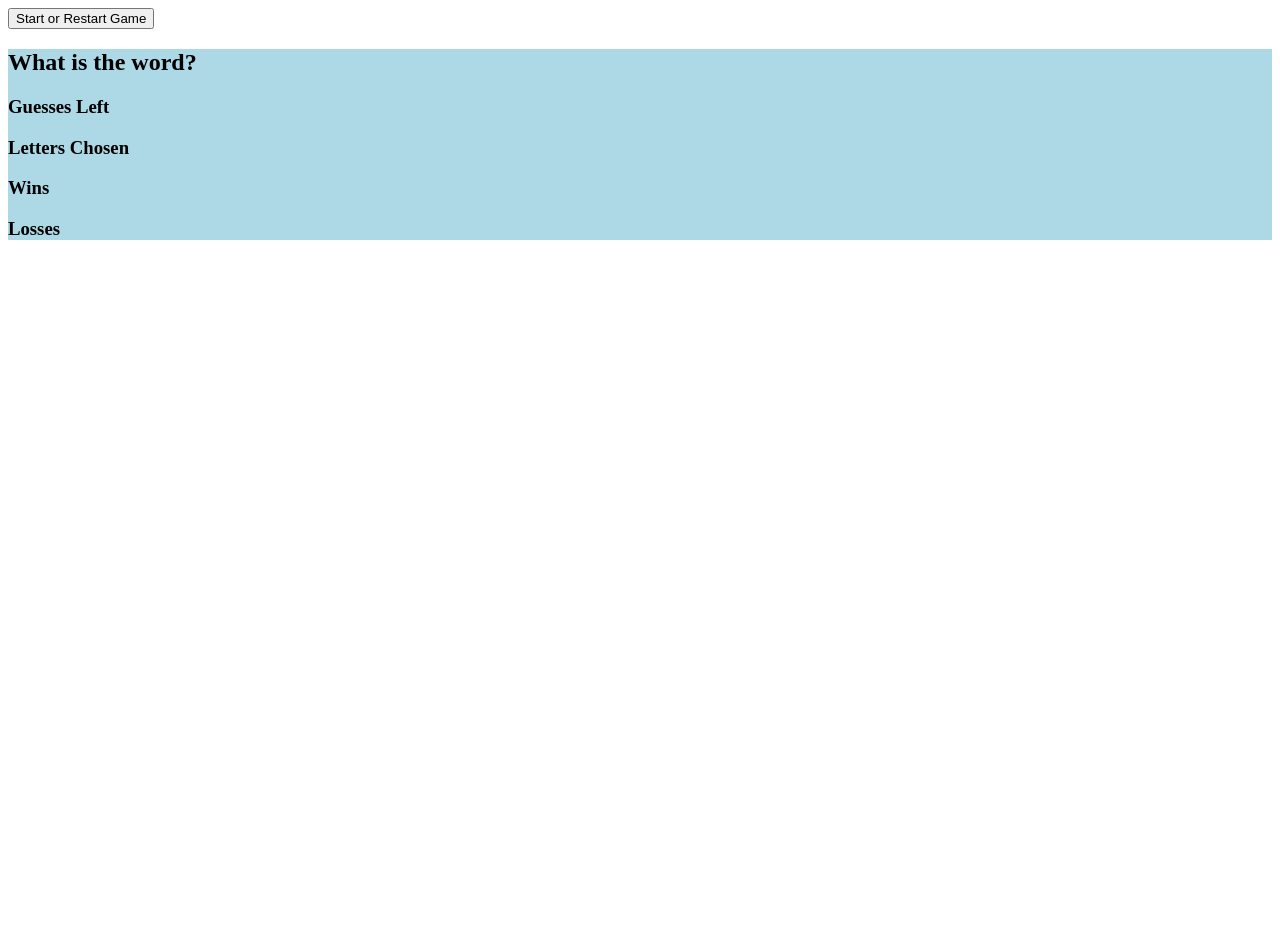
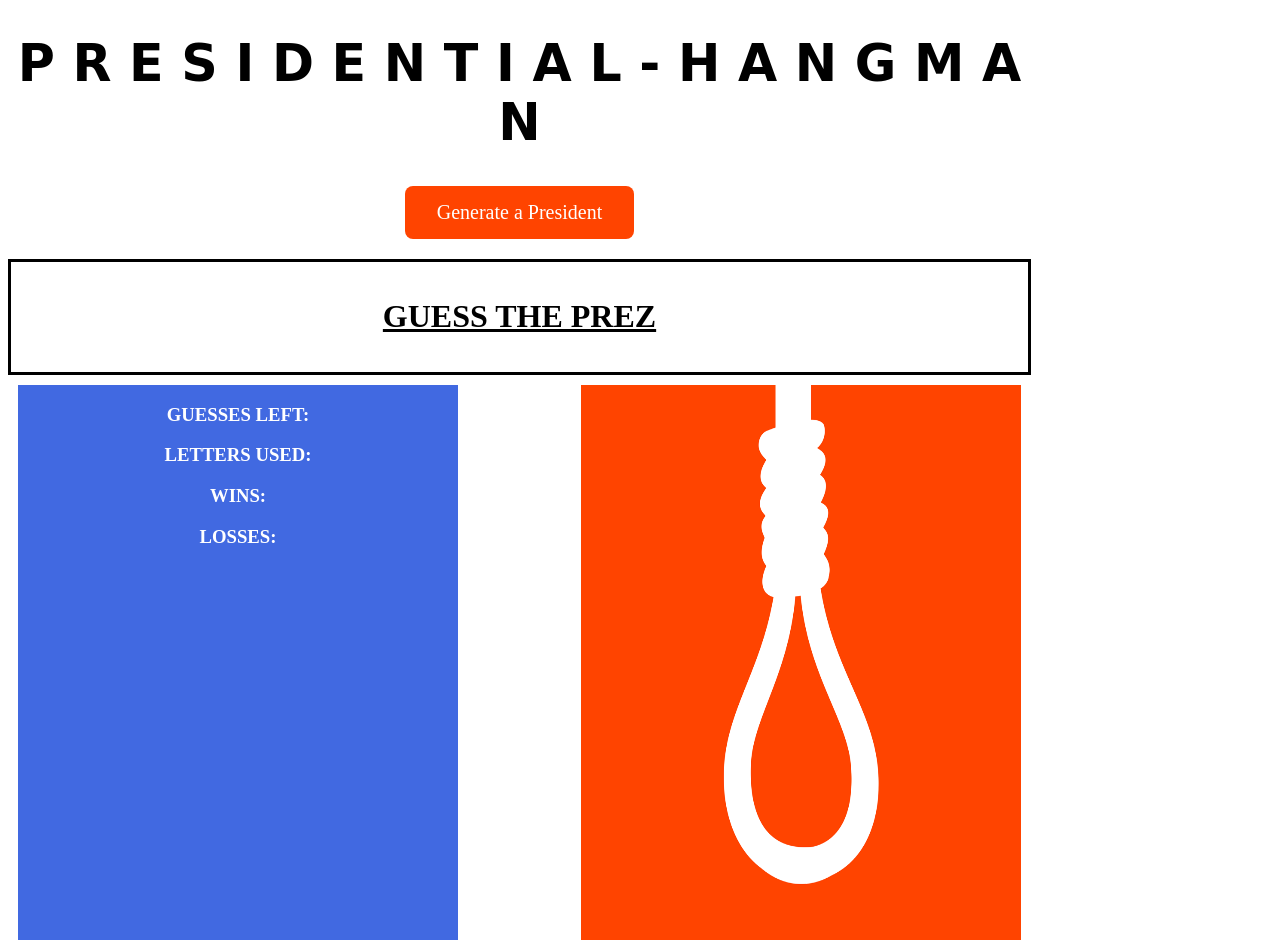
Before and after one commit to AEndelman/Word-Game, a plain HTML site: page index.html in a window 1280 px wide. Before the commit the page ends 800 px from the top, so only its background shows below. Drawn offline with Linux system fonts and the light colour scheme; a web font is replaced by a local one.

Commit message:
finished

```diff
--- a/assets/game.js
+++ b/assets/game.js
@@ -14,16 +14,33 @@ function startGame() {
     var lettersChosen = [];
 
     var wordChoices = [
-        "gooblygook",
-        "atlanta",
-        "cerveza",
-        "car",
-        "mandala",
-        "maroon",
-        "telenovela",
-        "computer",
-        "antifreeze",
-        "napkin"
+        "ROOSEVELT",
+        "LINCOLN",
+        "HARDING",
+        "COOLIDGE",
+        "OBAMA",
+        "TRUMP",
+        "POLK",
+        "FORD",
+        "WASHINGTON",
+        "GARDFIELD",
+        "WILSON",
+        "REAGAN",
+        "JEFFERSON",
+        "ADAMS",
+        "BUSH",
+        "HOOVER",
+        "CARTER",
+        "NIXON",
+        "JOHNSON",
+        "TRUMAN",
+        "TAFT",
+        "HARRISON",
+        "CLEVELAND",
+        "ARTHUR",
+        "HAYES",
+        "BUCHANAN",
+        "MADISON"
     ]
 
     var wordChoice = wordChoices[Math.floor(Math.random() * wordChoices.length)];
@@ -64,8 +81,12 @@ function startGame() {
 
     function lose() {
         if (guessesLeft == 0) {
+            for(v = 0; v<wordChoice.length; v++){
+                answer[v]=answerLetter[v];
+            }
             alert("You Lose!");
             losses = (losses + 1);
+
         }
 
         else { }
@@ -76,11 +97,11 @@ function startGame() {
 
     document.onkeyup = function (event) {
         var letternotUsed = true;
-        var userInput = event.key.toLowerCase();
+        var userInput = event.key.toUpperCase();
         var lettersCorrect = -1;
 
 
-        if (userInput === "a" || userInput === "b" || userInput === "c" || userInput === "d" || userInput === "e" || userInput === "f" || userInput === "g" || userInput === "h" || userInput === "i" || userInput === "j" || userInput === "k" || userInput === "l" || userInput === "m" || userInput === "n" || userInput === "o" || userInput === "p" || userInput === "q" || userInput === "r" || userInput === "s" || userInput === "t" || userInput === "u" || userInput === "v" || userInput === "x" || userInput === "y" || userInput === "z") {
+        if (userInput === "A" || userInput === "B" || userInput === "C" || userInput === "D" || userInput === "E" || userInput === "F" || userInput === "G" || userInput === "H" || userInput === "I" || userInput === "J" || userInput === "K" || userInput === "L" || userInput === "M" || userInput === "N" || userInput === "O" || userInput === "P" || userInput === "Q" || userInput === "R" || userInput === "S" || userInput === "T" || userInput === "U" || userInput === "V" || userInput === "X" || userInput === "Y" || userInput === "Z") {
 
             //call function for if letter used already
             letterUsed();
@@ -141,18 +162,18 @@ function startGame() {
             }
         }
 
-        document.getElementById("answer").innerHTML = answer.join(" ");
+        document.getElementById("answer").innerHTML = answer.join("  ");
         document.getElementById("guessesLeft").innerHTML = guessesLeft;
-        document.getElementById("lettersChosen").innerHTML = lettersChosen.join(" ");
+        document.getElementById("lettersChosen").innerHTML = lettersChosen.join("  ");
         document.getElementById("wins").innerHTML = wins;
         document.getElementById("losses").innerHTML = losses;
 
 
     }
 
-    document.getElementById("answer").innerHTML = answer.join(" ");
+    document.getElementById("answer").innerHTML = answer.join("  ");
     document.getElementById("guessesLeft").innerHTML = guessesLeft;
-    document.getElementById("lettersChosen").innerHTML = lettersChosen.join(" ");
+    document.getElementById("lettersChosen").innerHTML = lettersChosen.join("   ");
     document.getElementById("wins").innerHTML = wins;
     document.getElementById("losses").innerHTML = losses;
 }
--- a/assets/style.css
+++ b/assets/style.css
@@ -0,0 +1,110 @@
+h1{
+    color: black;
+    font-size: 38pt;
+    text-align: center;
+    font-family: 'Mr De Haviland', cursive;
+}
+
+h2{
+    text-align: center;
+    color: black;
+    font-size: 24pt;
+    font-family: 'Kotta One', serif;
+    text-decoration: underline;
+}
+
+#guessbox{
+    margin: auto;
+    text-align: center;
+    border-style: solid;
+    padding: 10px;
+}
+
+h3{
+    color: white;
+    font-family: 'Kotta One', serif;
+    font-size: 2-pt;
+}
+
+#answer{
+    color: black;
+    text-align: center;
+    font-size: 22pt;
+
+}
+
+#guessesLeft{
+    color: white;
+    font-size: 22pt;
+
+}
+
+#wins{
+    color: white;
+    font-size: 22pt;
+
+}
+
+#losses{
+    color: white;
+    font-size: 22pt;
+}
+
+#lettersChosen{
+    color: white;
+    font-size: 22pt;
+}
+
+#startbutton {
+    font-family: 'Kotta One', serif;
+    -webkit-transition-duration: 0.2s;
+    transition-duration: 0.2s;
+    background-color: #FF4400;
+    display: flex;
+    justify-content: center;
+    border: none;
+    color: white;
+    padding: 15px 32px;
+    border-radius: 8px;
+    text-align: center;
+    text-decoration: none;
+    font-size: 20px;
+    align-items: center;
+    text-align: center;
+    margin: 20px auto;
+
+}
+#startbutton:hover {
+    font-family: 'Kotta One', serif;
+    background-color: royalblue;
+    color: white;
+    text-align: center;
+    margin: 20px auto;
+}
+
+body {
+    width: 1023px;
+    border-radius: 8px;
+
+}
+
+#content{
+width: 440px;
+height: 555px;
+float: left;
+margin: 10px;
+text-align: center;
+}
+
+#hangman {
+    width: 440px;
+    float: left;
+    height: 555px;
+}
+
+#hangmanbox {
+    height: 555px;
+    float: right;
+    width: 440px;
+    margin: 10px;
+}
--- a/index.html
+++ b/index.html
@@ -3,22 +3,37 @@
 <head>
     <meta charset="UTF-8">
     <meta name="viewport" content="width=device-width, initial-scale=1.0">
+    <link rel="stylesheet" type="text/css" href="assets/style.css">
+    <link href="https://fonts.googleapis.com/css?family=Kotta+One|Mr+De+Haviland" rel="stylesheet">
     <title>Aaron's Word Game</title>
 </head>
 <body>
-        <button onclick="startGame()">Start or Restart Game</button>
-        <div style="background-color:lightblue">
-                <h2>What is the word?</h2>
-                <span id = "answer"></span>
-                <h3>Guesses Left</h3>
+        <h1> P R E S I D E N T I A L - H A N G M A N </h1>
+
+        <div class=buttoncenter>
+        <button id=startbutton onclick="startGame()">Generate a President</button>
+        </div>
+
+        <div id = "guessbox">
+        <h2>GUESS THE PREZ</h2>
+        <span id = "answer"></span>
+        </div>
+
+        <div id = "content" style="background-color:royalblue">
+                <h3>GUESSES LEFT:</h3>
                 <span id = "guessesLeft"></span>
-                <h3>Letters Chosen</h3>
+                <h3>LETTERS USED:</h3>
                 <span id = "lettersChosen"></span>
-                <h3>Wins</h3>
+                <h3>WINS:</h3>
                 <span id = "wins"></span>
-                <h3>Losses</h3>
+                <h3>LOSSES:</h3>
                 <span id = "losses"></span>
-              </div>
+        </div>
+
+        <div id = "hangmanbox">
+        <img id = "hangman" src="assets/hangman.png" alt="hangmanlogo">
+        </div>
+
 </body>
 <script src="assets/game.js"></script>
 </html>
```
Also changed, not shown: assets/hangman.png (added).
